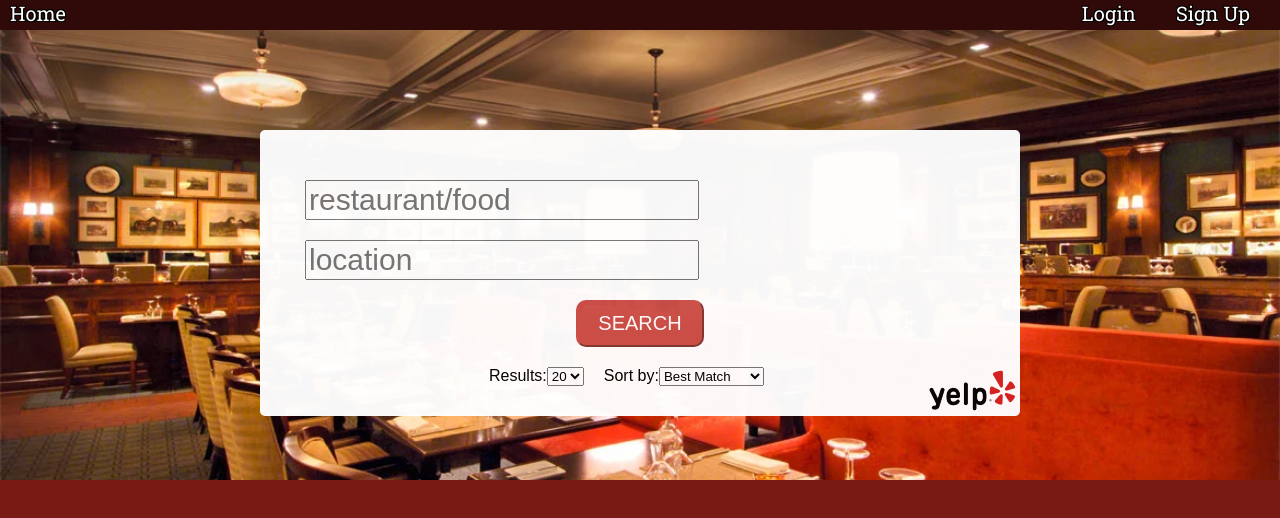
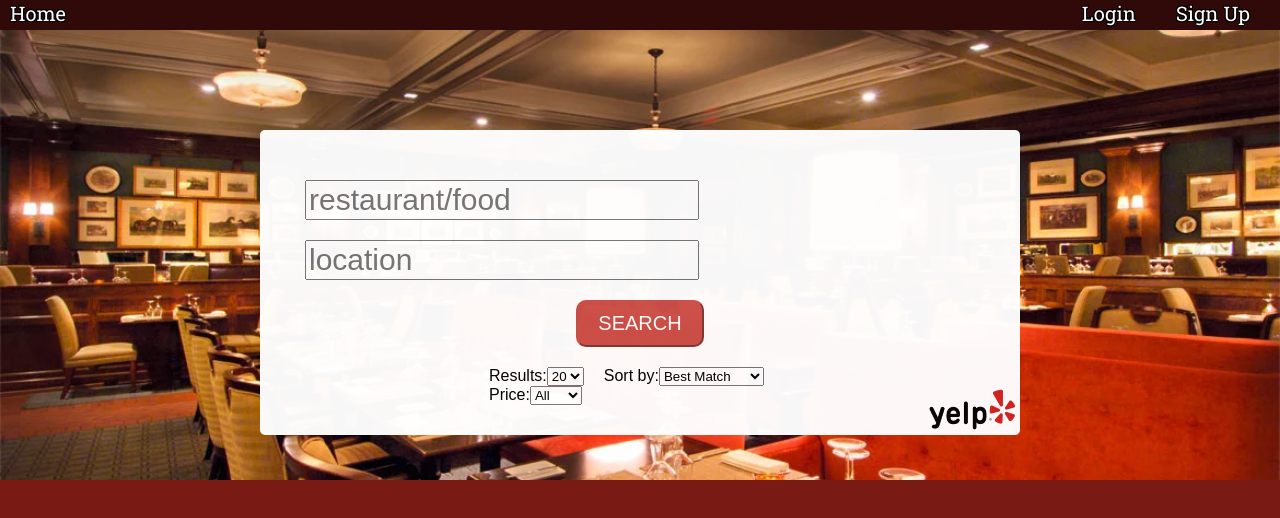
Before and after one commit to Suneski/tiy-final-project, a React (Create React App) app in the folder react-ui/: page / in a window 1280 px wide. Shown: the top 518 px of the page. Built offline with nearby package versions, Linux system fonts and the light colour scheme.

Commit message:
price filter working

```diff
--- a/react-ui/src/RestaurantQuery.js
+++ b/react-ui/src/RestaurantQuery.js
@@ -32,7 +32,7 @@ class RestaurantQuery extends React.Component {
 
     let state = store.getState();
 
-    const url = `/api/yelp?restaurantSearch=${state.queries.restaurantNameQuery}&locationSearch=${state.queries.locationQuery}&resultLimit=${state.queries.resultsPerPage}&sortBy=${state.queries.sortResults}`
+    const url = `/api/yelp?restaurantSearch=${state.queries.restaurantNameQuery}&locationSearch=${state.queries.locationQuery}&resultLimit=${state.queries.resultsPerPage}&sortBy=${state.queries.sortResults}&price=${state.queries.sortPrice}`
 
     if (this.state.queries.restaurantNameQuery === '' && this.state.queries.locationQuery === '') {
       alert('Add a restaurant and a location!');
@@ -64,19 +64,17 @@ class RestaurantQuery extends React.Component {
   }
 
   sortResults(evt) {
-    // console.log(this.state.queries.sortResults);
-
     store.dispatch({ type: actions.SORT_RESULTS, value: evt.target.value });
     this.summonTheData();
+  }
 
+  sortPrice(evt) {
+    store.dispatch({ type: actions.SORT_PRICE, value: evt.target.value });
+    this.summonTheData();
   }
 
   handleRestaurantAddFilter(x) {
     Api.handleRestaurantAddFilter(x);
-  }
-
-  removeCheckMark() {
-    Api.removeCheckMark();
   }
 
   render() {
@@ -142,6 +140,15 @@ class RestaurantQuery extends React.Component {
                   <option value='distance'>Distance</option>
                 </select>
               </div>
+              <div className="price">Price:
+                <select onChange={(evt) => this.sortPrice(evt)}>
+                  <option value='1,2,3,4'>All</option>
+                  <option value='1'>$</option>
+                  <option value='2'>$$</option>
+                  <option value='3'>$$$</option>
+                  <option value='4'>$$$$</option>
+                </select>
+              </div>
             </div>
             <a href="http://www.yelp.com" target="_blank"><img src={yelpLogo} alt="powered by yelp" className="header-logo"/></a>
           </div>
--- a/react-ui/src/reducers/actions.js
+++ b/react-ui/src/reducers/actions.js
@@ -12,6 +12,7 @@ const actions = {
   LOCATION_SEARCH: 'LOCATION_SEARCH',
   RESULTS_TOTAL: 'RESULTS_TOTAL',
   SORT_RESULTS: 'SORT_RESULTS',
+  SORT_PRICE: 'SORT_PRICE',
   LOADING: 'LOADING',
   DONE_LOADING: 'DONE_LOADING',
   SAVED_RESTAURANTS_CB: 'SAVED_RESTAURANTS_CB'
--- a/react-ui/src/reducers/queriesReducer.js
+++ b/react-ui/src/reducers/queriesReducer.js
@@ -5,6 +5,7 @@ const initialState = {
   locationQuery: '',
   resultsPerPage: '',
   sortResults: '',
+  sortPrice: '',
   inputValue: '',
   searchResults: [],
   savedRestaurants: [],
@@ -22,6 +23,8 @@ const queriesReducer = (state = initialState, action) => {
       return Object.assign({}, state, { resultsPerPage: action.value });
     case actions.SORT_RESULTS:
       return Object.assign({}, state, { sortResults: action.value });
+    case actions.SORT_PRICE:
+      return Object.assign({}, state, { sortPrice: action.value });
     case actions.SAVED_RESTAURANTS_CB:
       return Object.assign({}, state, { savedRestaurants: action.value });
     case actions.LOADING:
```
Also changed, not shown: 1 other file (tests, documents, lock files or other folders).
